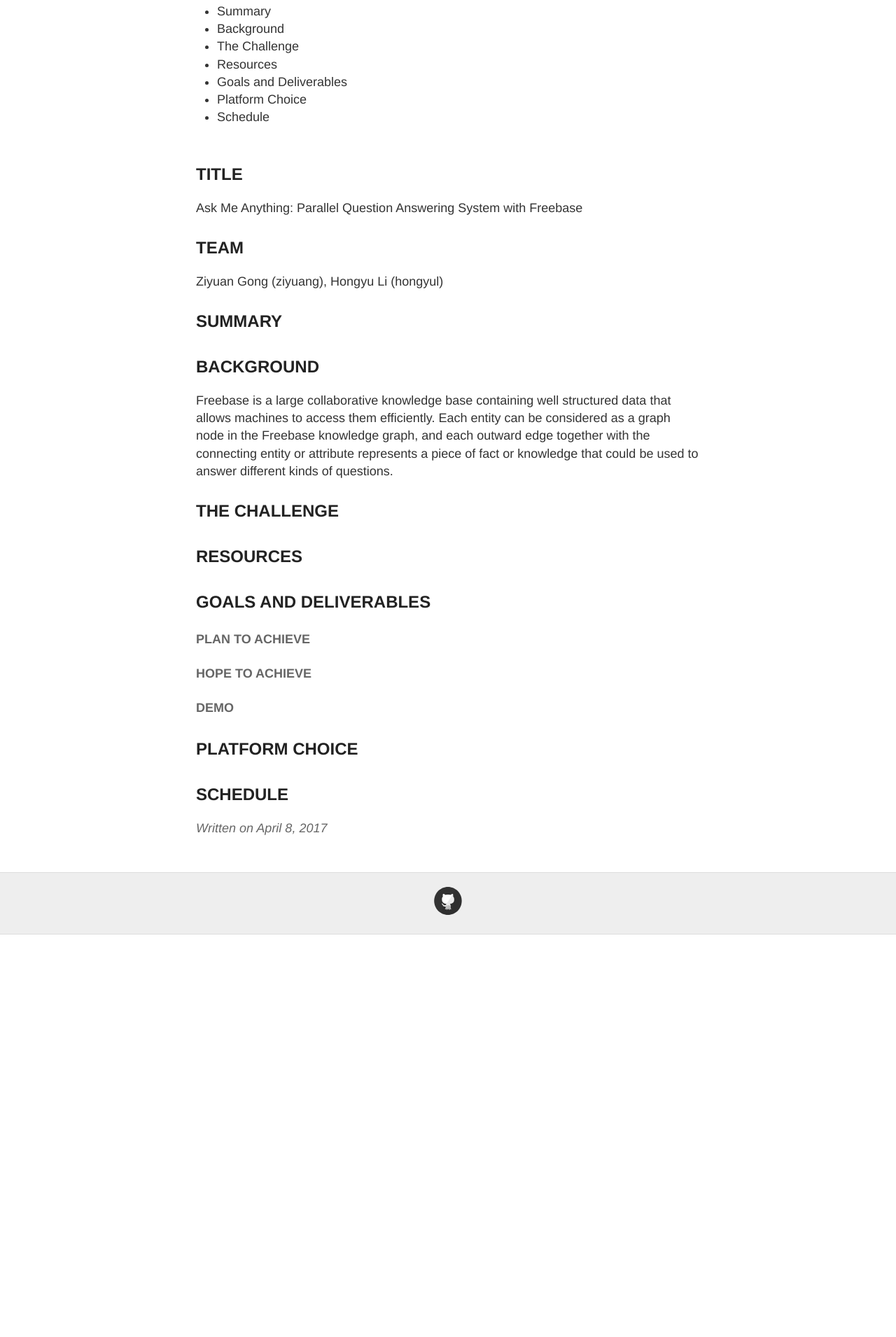
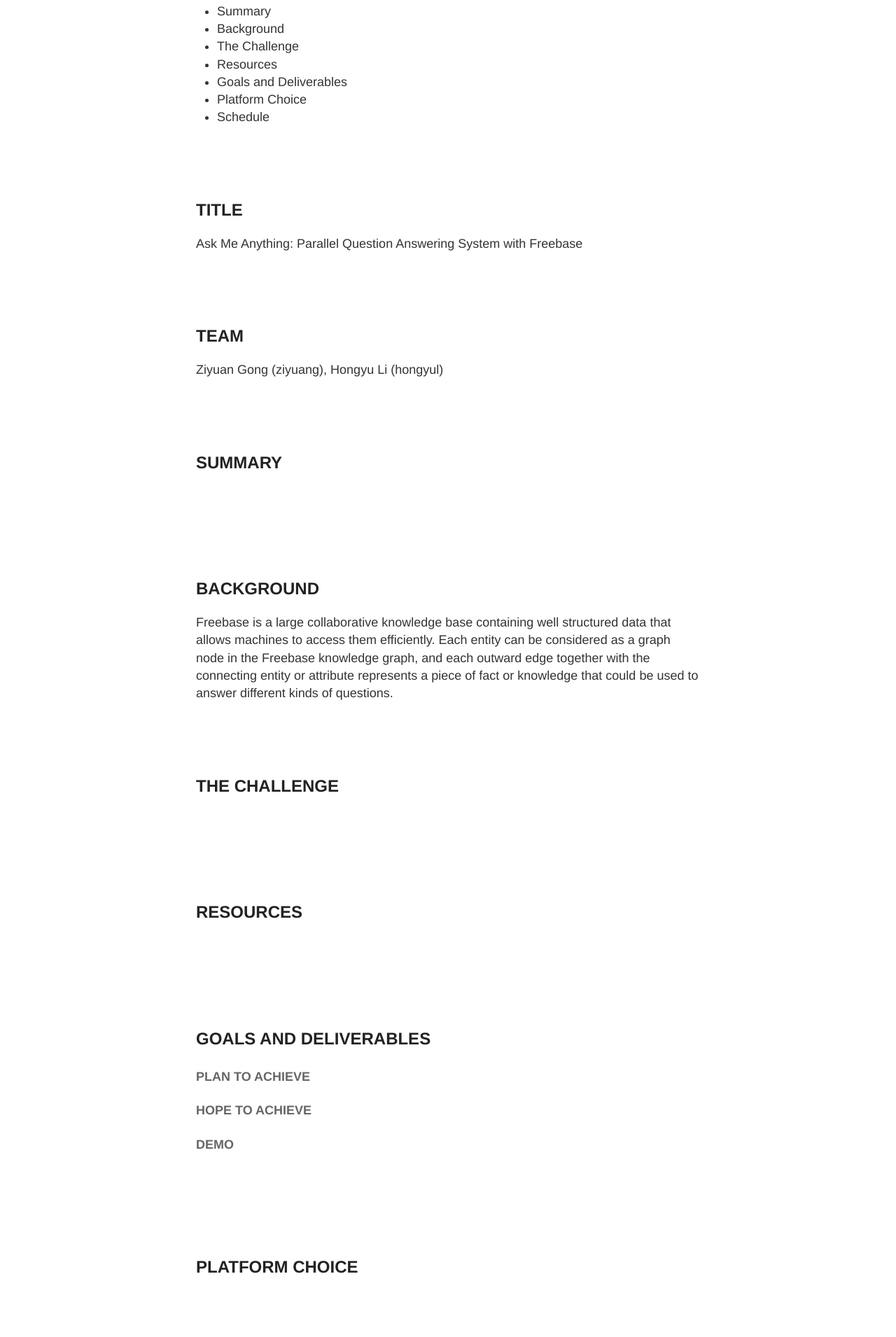
Before and after one commit to xiaozhuyfk/parallel, a Jekyll site: the page built from docs/_posts/2017-4-8-Project-Proposal.md, in a window 1280 px wide. Shown: the part 364-2274 px from the top of the page at 70% size. Built offline with Jekyll 4.4.1, drawn with Linux system fonts in a browser that asks for light colours; before the commit the page ends 1699 px from its top, so only the background shows below that.

Commit message:
Update 2017-4-8-Project-Proposal.md

```diff
--- a/docs/_posts/2017-4-8-Project-Proposal.md
+++ b/docs/_posts/2017-4-8-Project-Proposal.md
@@ -13,30 +13,30 @@
 * Goals and Deliverables
 * Platform Choice
 * Schedule
-<br><br>
+<br><br><br><br>
 
 
 ## TITLE
 Ask Me Anything: Parallel Question Answering System with Freebase
-
+<br><br><br><br>
 
 ## TEAM
 Ziyuan Gong (ziyuang), Hongyu Li (hongyul)
-
+<br><br><br><br>
 
 ## SUMMARY
-
+<br><br><br><br>
 
 
 ## BACKGROUND
 Freebase is a large collaborative knowledge base containing well structured data that allows machines to access them efficiently. Each entity can be considered as a graph node in the Freebase knowledge graph, and each outward edge together with the connecting entity or attribute represents a piece of fact or knowledge that could be used to answer different kinds of questions.
-
+<br><br><br><br>
 
 ## THE CHALLENGE
-
+<br><br><br><br>
 
 ## RESOURCES
-
+<br><br><br><br>
 
 ## GOALS AND DELIVERABLES
 #### PLAN TO ACHIEVE
@@ -44,8 +44,10 @@
 #### HOPE TO ACHIEVE
 
 #### DEMO
+<br><br><br><br>
 
 ## PLATFORM CHOICE
-
+<br><br><br><br>
 
 ## SCHEDULE
+<br><br><br><br>
```
